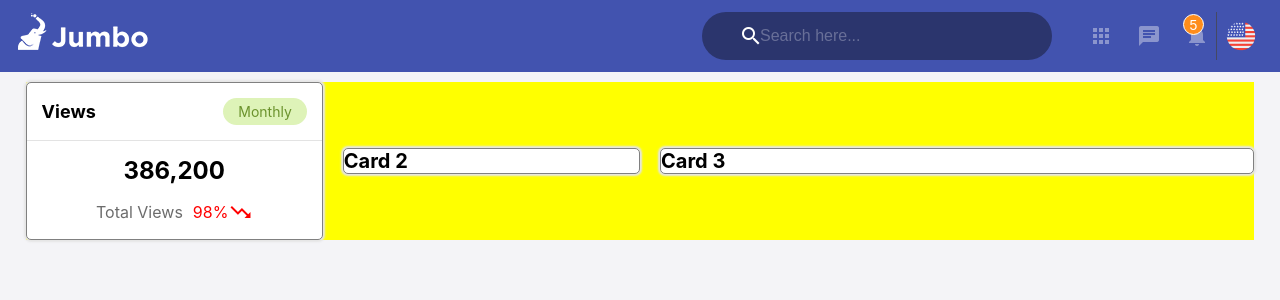
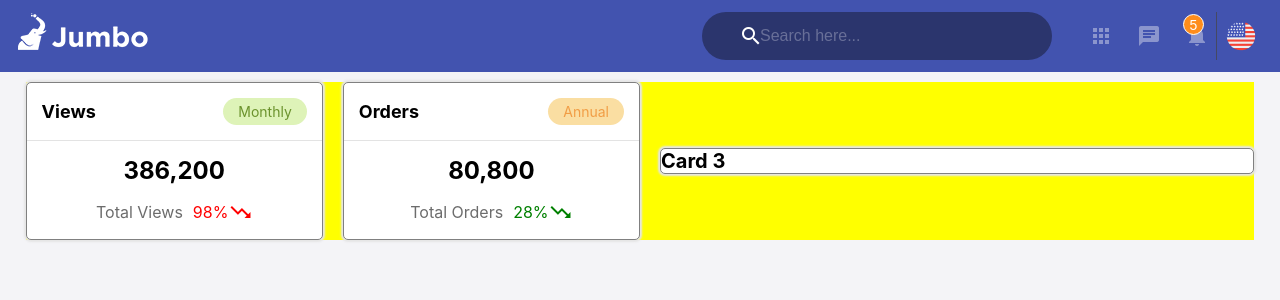
Before and after one commit to sinissto/jumbo_v3, a React (Create React App) app: page / in a window 1280 px wide. Shown: the top 300 px of the page. Built offline with nearby package versions, Linux system fonts and the light colour scheme.

Commit message:
Cleanup code lines that are not needed any more

```diff
--- a/src/App.js
+++ b/src/App.js
@@ -4,6 +4,7 @@ import { Fragment } from "react";
 import MetricContainer from "./Layout/MetricContainer";
 import MetricCard from "./Layout/MetricCard";
 import Views from "./Views/Views";
+import Orders from "./Orders/Odrers";
 
 const APP_DATA = {
   views: {
@@ -76,10 +77,8 @@ function App() {
     <Fragment>
       <Header />
       <MetricContainer>
-        <Views viewsData={APP_DATA.views} />
-        <MetricCard>
-          <h1>Card 2</h1>
-        </MetricCard>
+        <Views data={APP_DATA.views} />
+        <Orders data={APP_DATA.orders} />
         <MetricCard>
           <h1>Card 3</h1>
         </MetricCard>
--- a/src/Components/TimeFrameChip.js
+++ b/src/Components/TimeFrameChip.js
@@ -2,7 +2,6 @@ import classes from "./TimeFrameChip.module.css";
 import { useState } from "react";
 
 const TimeFrameChip = (props) => {
-  console.log(props);
   let bckColor, textColor, description;
   const [mouseOver, setMouseOver] = useState(false);
 
--- a/src/Orders/Odrers.js
+++ b/src/Orders/Odrers.js
@@ -1,4 +1,4 @@
-import classes from "./Views.module.css";
+import classes from "../Views/Views.module.css";
 import MetricCard from "../Layout/MetricCard";
 import CardTitle from "../Components/CardTitile";
 import TimeFrameChip from "../Components/TimeFrameChip";
@@ -6,21 +6,18 @@ import Number from "../Components/Number";
 import Trends from "../Components/Trends";
 
 const Orders = (props) => {
-  console.log(props);
   return (
     <MetricCard>
       <div className={classes.card_header}>
-        <CardTitle title={props.viewsData.title} />
-        <TimeFrameChip
-          timeFrameBadgeColors={props.viewsData.timeFrameBadgeColor}
-        />
+        <CardTitle title={props.data.title} />
+        <TimeFrameChip timeFrameBadgeColors={props.data.timeFrameBadgeColor} />
       </div>
       <div className={classes.card_body}>
-        <Number totalNumber={props.viewsData.numberOfViews} />
+        <Number totalNumber={props.data.numberOfOrders} />
         <Trends
-          title={props.viewsData.trendViewsTitle}
-          percentage={props.viewsData.percentageOfViews}
-          trend_color="red"
+          title={props.data.trendOrdersTitle}
+          percentage={props.data.percentageOfOrders}
+          trend_color="green"
         />
       </div>
     </MetricCard>
--- a/src/Views/Views.js
+++ b/src/Views/Views.js
@@ -6,20 +6,17 @@ import Number from "../Components/Number";
 import Trends from "../Components/Trends";
 
 const Views = (props) => {
-  console.log(props);
   return (
     <MetricCard>
       <div className={classes.card_header}>
-        <CardTitle title={props.viewsData.title} />
-        <TimeFrameChip
-          timeFrameBadgeColors={props.viewsData.timeFrameBadgeColor}
-        />
+        <CardTitle title={props.data.title} />
+        <TimeFrameChip timeFrameBadgeColors={props.data.timeFrameBadgeColor} />
       </div>
       <div className={classes.card_body}>
-        <Number totalNumber={props.viewsData.numberOfViews} />
+        <Number totalNumber={props.data.numberOfViews} />
         <Trends
-          title={props.viewsData.trendViewsTitle}
-          percentage={props.viewsData.percentageOfViews}
+          title={props.data.trendViewsTitle}
+          percentage={props.data.percentageOfViews}
           trend_color="red"
         />
       </div>
```
Also changed, not shown: src/Components/Card.js (deleted), src/Components/Card.module.css (deleted).
